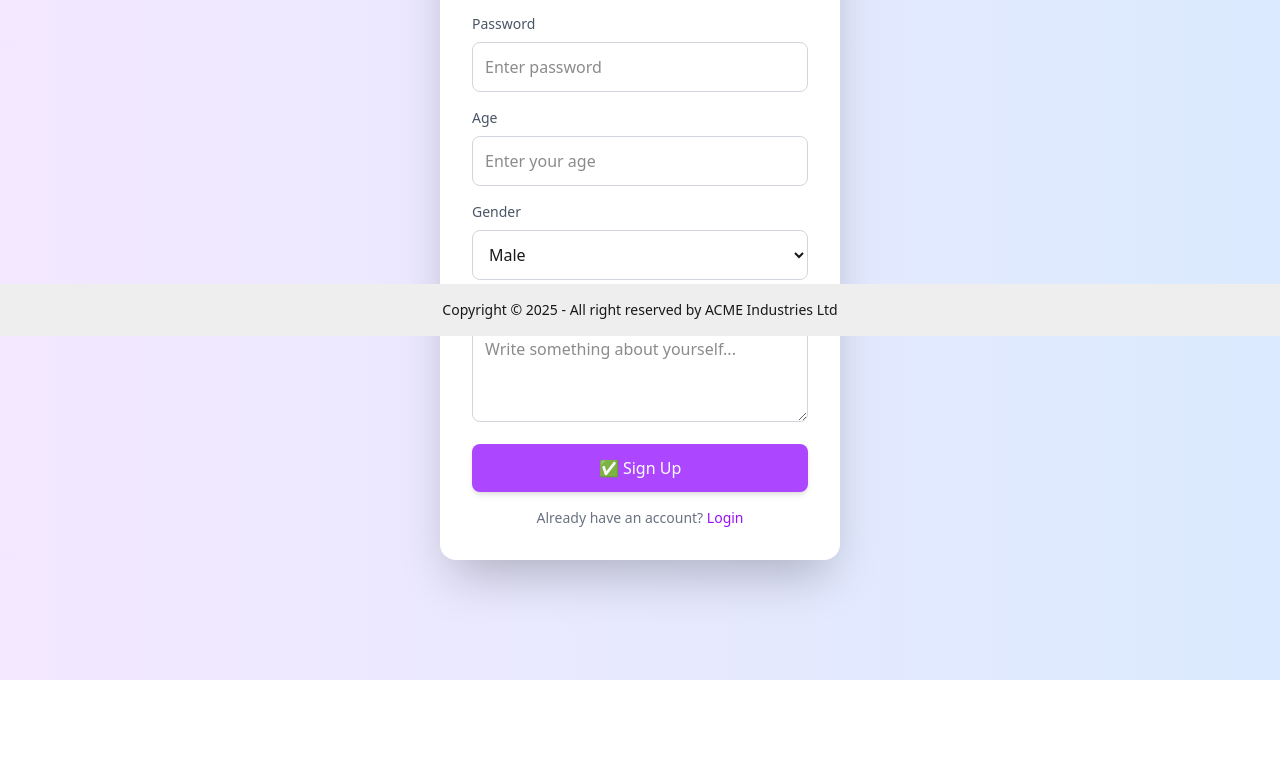
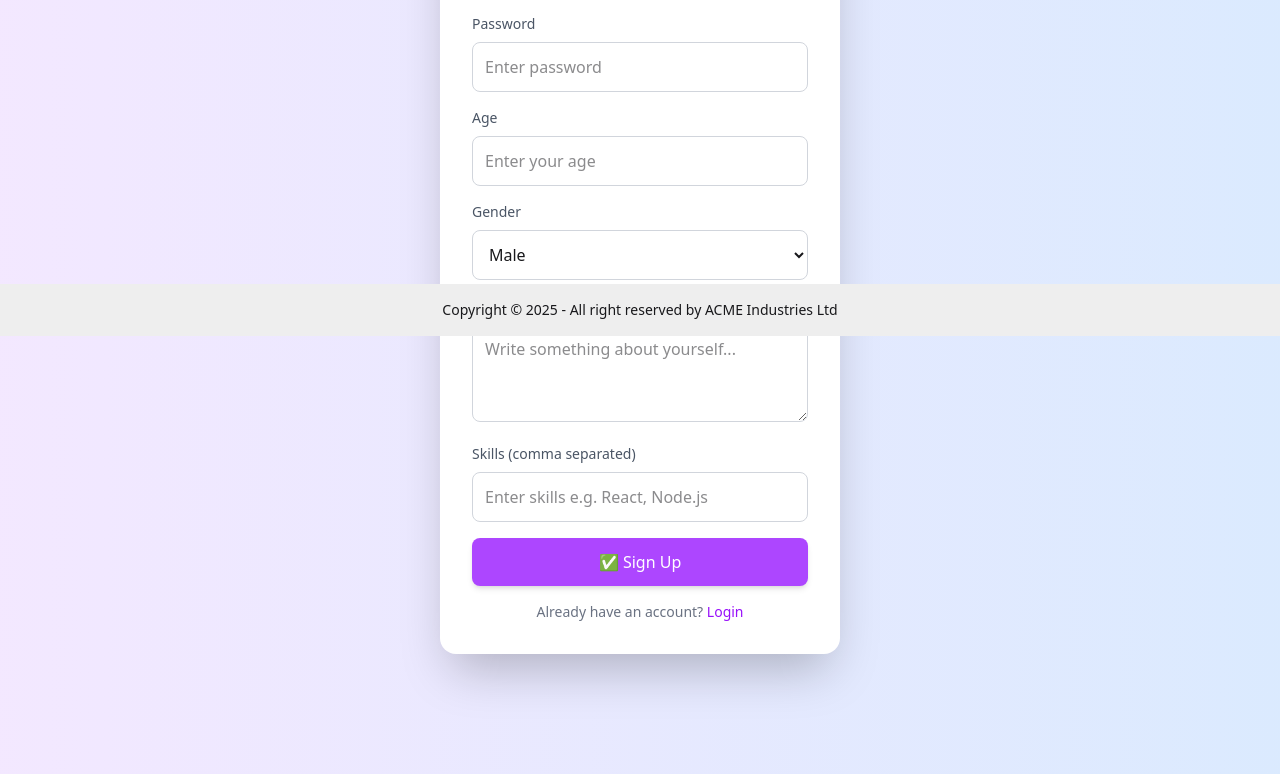
Before and after one commit to imayush2/DevTinderFE, a React (Vite) app: page /signup in a window 1280 px wide. Shown: the part 464-1238 px from the top of the page. Before the commit the page ends 1144 px from the top, so only its background shows below. Built offline with nearby package versions, Linux system fonts and the light colour scheme; no server answers.

Commit message:
skill bug fix

```diff
--- a/src/components/SignUp.jsx
+++ b/src/components/SignUp.jsx
@@ -11,7 +11,7 @@ const SignUp = () => {
   const [age, setAge] = useState("");
   const [gender, setGender] = useState("male");
   const [about, setAbout] = useState("");
-  const [skills, setSkills] = useState("");
+  const [skills, setSkills] = useState([]);
   const [error, setError] = useState("");
   const [success, setSuccess] = useState("");
   const navigate = useNavigate();
@@ -130,7 +130,21 @@ const SignUp = () => {
           />
         </div>
 
-
+        <div className="mb-4">
+          <label className="block text-gray-600 text-sm mb-2">
+            Skills (comma separated)
+          </label>
+          <input
+            type="text"
+            className="w-full p-3 border border-gray-300 rounded-lg focus:ring-2 focus:ring-purple-400"
+            value={skills.join(",")}
+            onChange={(e) =>
+              setSkills(e.target.value.split(",").map((s) => s.trim()))
+            }
+            placeholder="Enter skills e.g. React, Node.js"
+            required
+          />
+        </div>
 
         {/* Messages */}
         {error && <p className="text-red-500 text-sm mb-3">{error}</p>}
```
